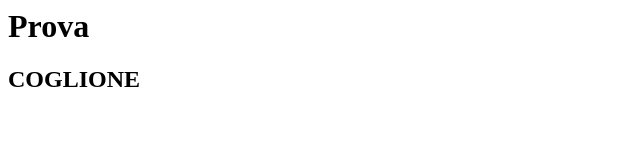
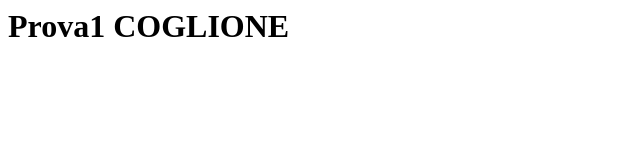
Before and after one commit to aury02/Corso-dist2023, a plain HTML site: page index.html in a window 1280 px wide. Shown: the whole page, without its empty margins (0-640 px from the left). Drawn offline with Linux system fonts and the light colour scheme.

Commit message:
Prova 18/04/2023

```diff
--- a/index.html
+++ b/index.html
@@ -1,9 +1,10 @@
 <html>
     <head>
-       <meta charset="UTF-8">
+	<meta charset="UTF-8">
+	<title> Prova </title>
     </head>
     <body>
-	<h1>Prova</h1>
-	<h2>COGLIONE</h2>
+	<h1>Prova1  COGLIONE</h1>
+
     </body>
 </html>
```
